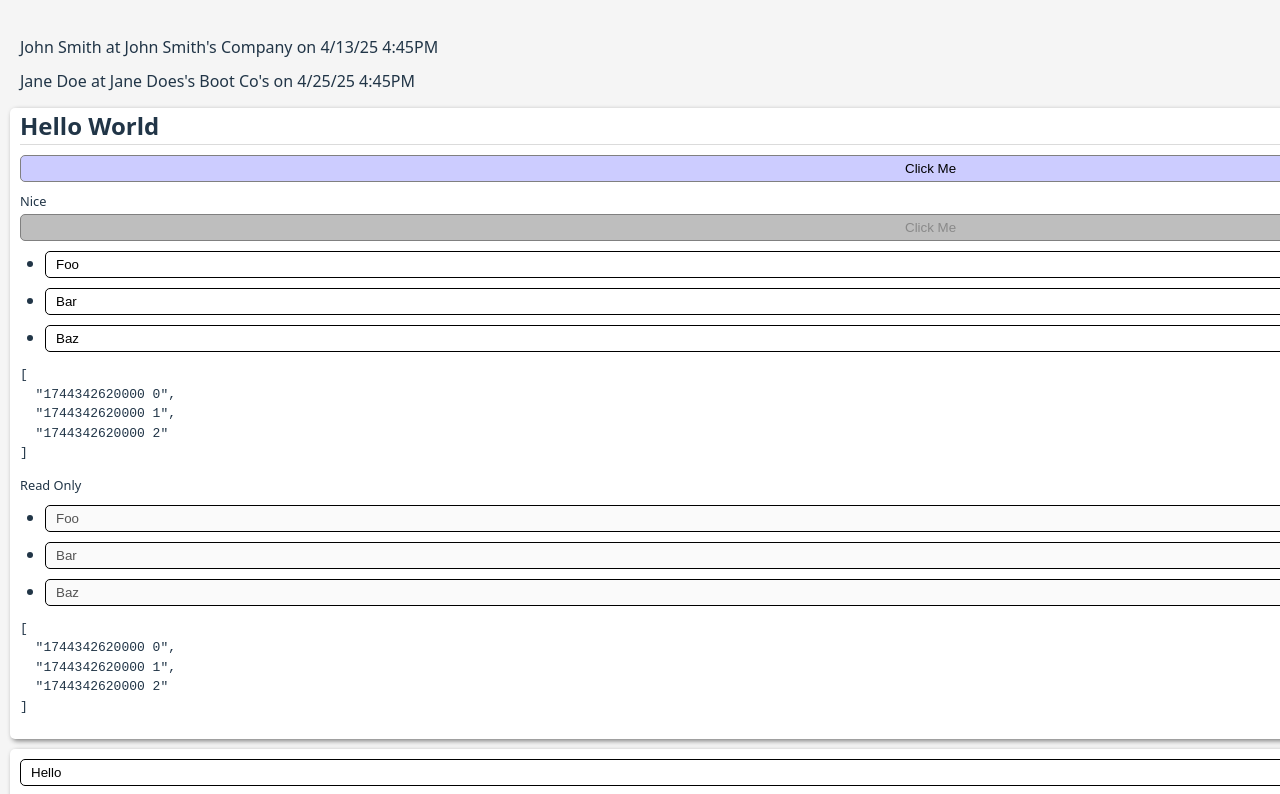
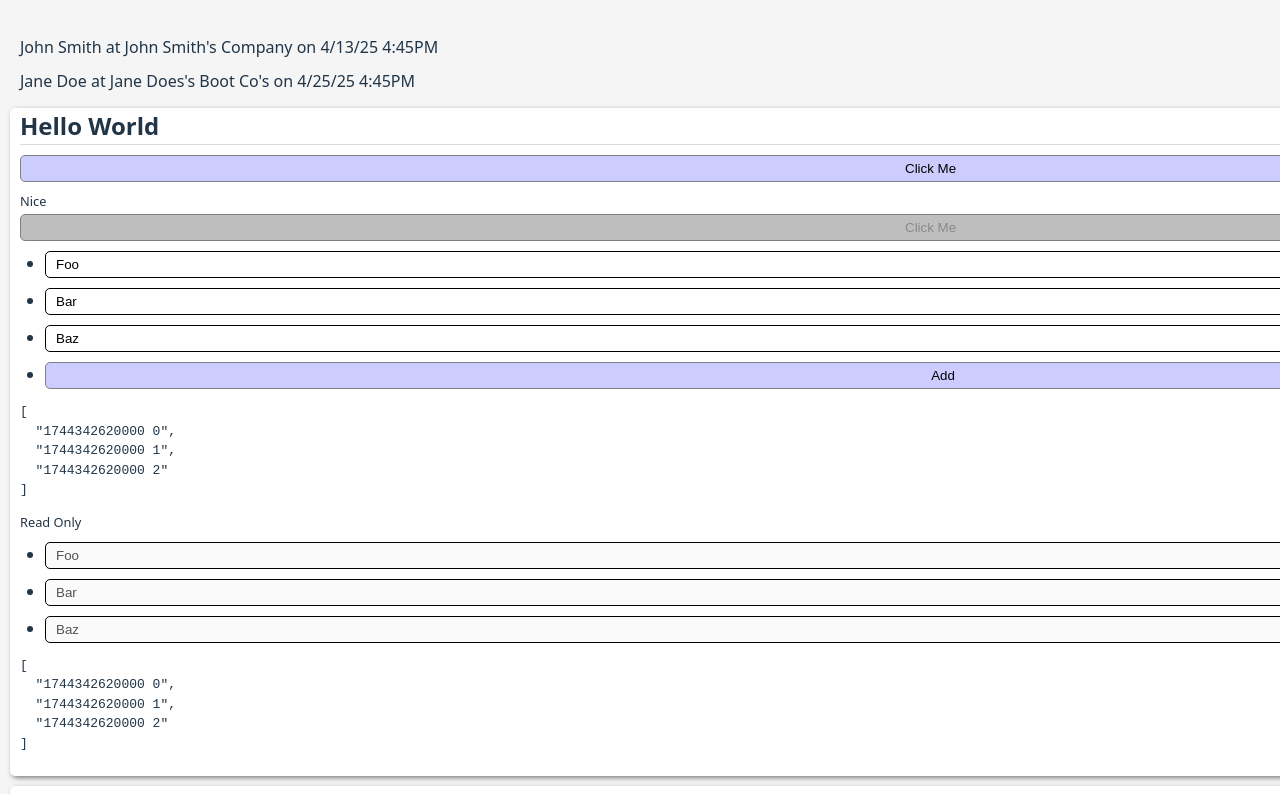
Before and after one commit to Iubalus/arborist, a Vue app in the folder arborist/: page / in a window 1280 px wide. Shown: the top 794 px of the page. Built offline with nearby package versions, Linux system fonts and the light colour scheme.

Commit message:
EditList put an add button at the bottom

```diff
--- a/arborist/src/components/bits/EditList.vue
+++ b/arborist/src/components/bits/EditList.vue
@@ -4,6 +4,9 @@
             <li v-for="(v, i) in visibleList" :key="keys[i]" :draggable="!readOnly" :ondragover="dragOver"
                 :ondragstart="dragStart" :ondragend="dragEnd" :data-index="i">
                 <LabelText v-model:value="internalValue[i]" :read-only="readOnly"></LabelText>
+            </li>
+            <li v-show="!readOnly">
+                <Btn text="Add" @click="addItem"></Btn>
             </li>
         </ul>
         <pre>{{ keys }}</pre>
@@ -13,9 +16,10 @@
 import { defineComponent, type PropType } from 'vue'
 import LabelText from './LabelText.vue';
 import Labelled from './Labelled.vue';
+import Btn from './Btn.vue';
 
 export default defineComponent({
-    components: { LabelText, Labelled },
+    components: { LabelText, Labelled, Btn },
     props: {
         label: {
             type: String,
@@ -72,6 +76,9 @@ export default defineComponent({
         },
         dragStart(e: any) {
             this.dragStartIndex = e.target.dataset.index;
+        },
+        addItem(){
+            this.internalValue.push("");
         }
     }
 })
```
